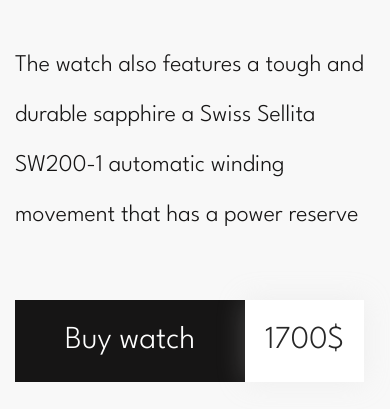
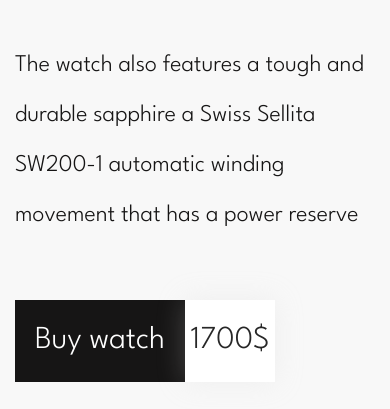
Before and after one commit to lexxrus00/watch, a plain HTML site: page index.html in a window 390 px wide. Shown: the part 435-844 px from the top of the page. Drawn offline with Linux system fonts and the light colour scheme.

Commit message:
1087px buttons adaptive

```diff
--- a/css/style.scss
+++ b/css/style.scss
@@ -163,6 +163,10 @@ html {
         display: flex;
         max-width: 421px;
         height: 82px;
+
+        @media(max-width: 1087px) {
+            max-width: 340px;
+        }
     }
 
     // .watch__buy
@@ -180,6 +184,10 @@ html {
 
         text-align: center;
         line-height: 82px;
+
+        @media(max-width: 1087px) {
+            flex: 0 1 170px;
+        }
     }
 
     // .watch__price
@@ -197,6 +205,10 @@ html {
 
         text-align: center;
         line-height: 82px;
+
+        @media(max-width: 1087px) {
+            flex: 0 1 90px;
+        }
 
     }
 }
```
Also changed, not shown: css/style.css.
